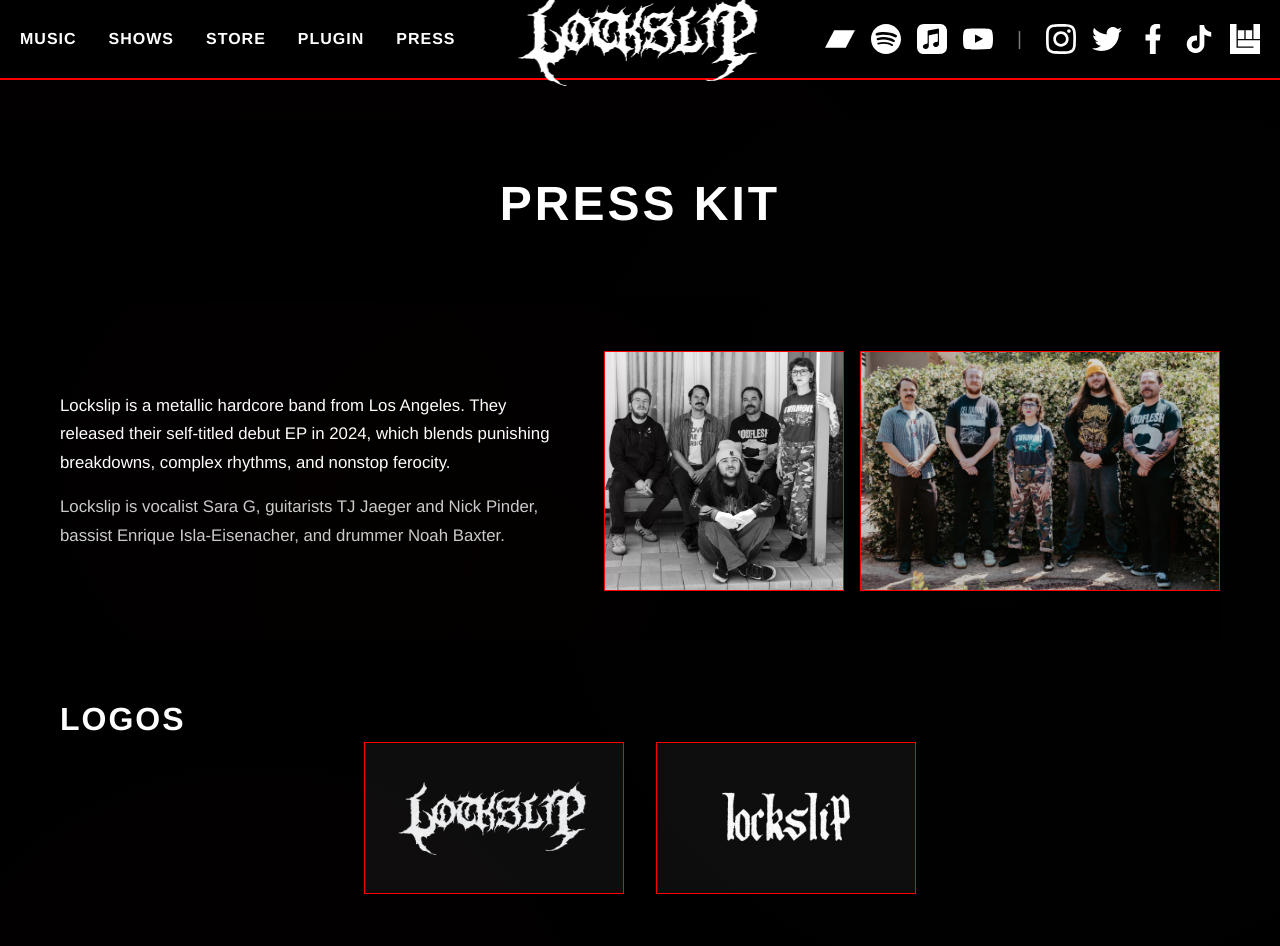
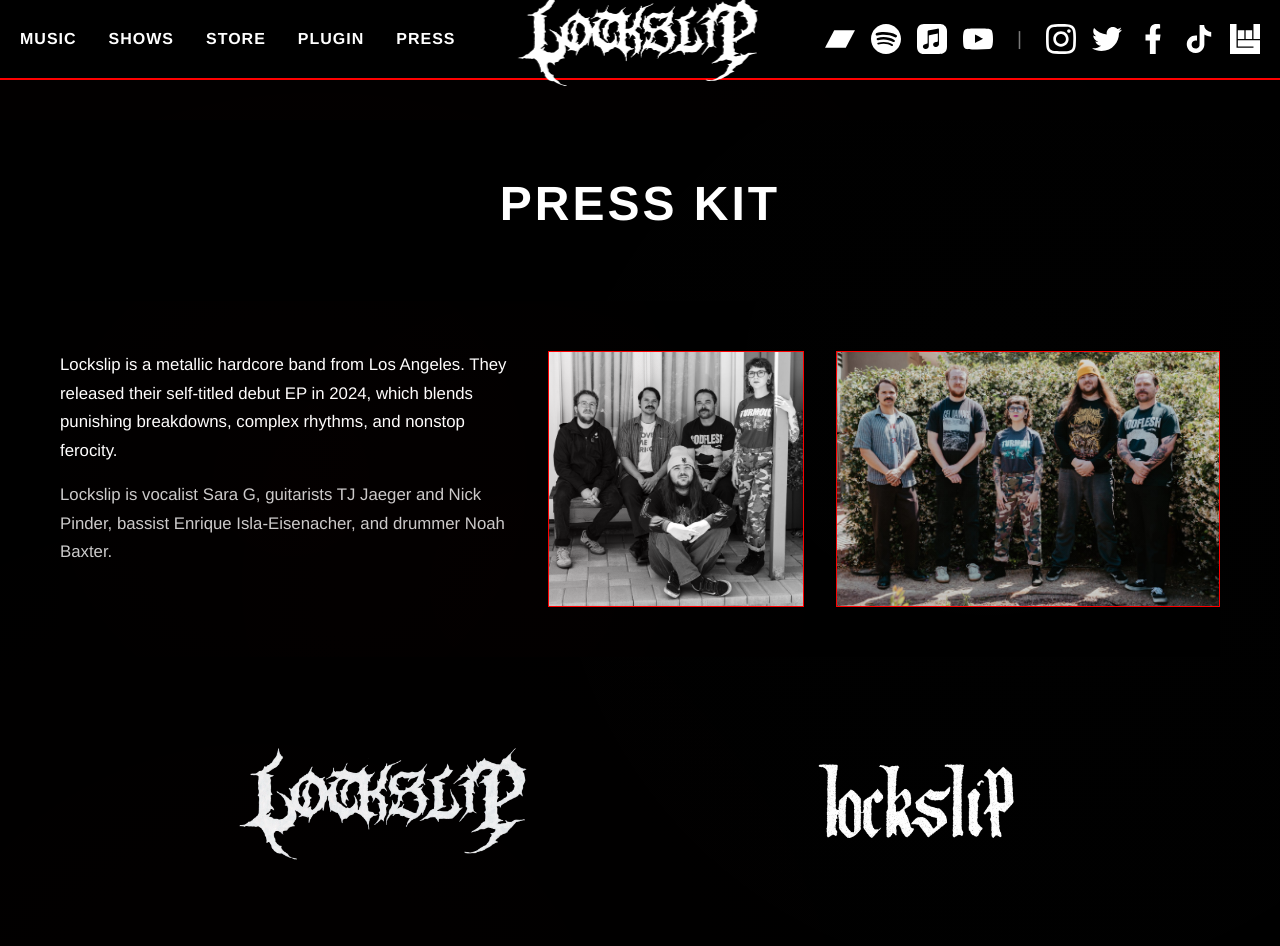
Before and after one commit to noahbaxter/lockslip.band, a plain HTML site: page press/index.html in a window 1280 px wide. Shown: the top 946 px of the page. Drawn offline with Linux system fonts and the light colour scheme; files that its build step writes are made by us from their sources.

Commit message:
Make press logos a full-width row and fix responsive media layout

```diff
--- a/js/components/media.js
+++ b/js/components/media.js
@@ -3,6 +3,17 @@ const DOWNLOAD_ICON_SVG = '<svg viewBox="0 0 24 24" fill="none" stroke="currentC
 
 // Media Component
 const MediaComponent = {
+    // Turn an aspect string ("4 / 5", "0.8") into a width/height number
+    aspectToNumber(aspect) {
+        const str = String(aspect).trim();
+        if (str.includes('/')) {
+            const [w, h] = str.split('/').map(n => parseFloat(n));
+            return h ? w / h : 1;
+        }
+        const n = parseFloat(str);
+        return n || 1;
+    },
+
     renderPhotoCard(photo, index, modalName = 'photoModal') {
         const downloadUrl = photo.hires || photo.image;
         const alt = photo.venue ? `${photo.venue} - ${photo.location}` : 'Lockslip band photo';
@@ -12,8 +23,10 @@ const MediaComponent = {
         // Optional per-image frame overrides: aspect ratio of the frame, crop position of the image
         const frameStyle = photo.aspect ? ` style="aspect-ratio:${photo.aspect}"` : '';
         const imgStyle = photo.objectPosition ? ` style="object-position:${photo.objectPosition}"` : '';
+        // Expose the numeric width/height ratio so stacked layouts can size cards by it
+        const cardStyle = photo.aspect ? ` style="--ar:${this.aspectToNumber(photo.aspect)}"` : '';
         return `
-            <div class="photo-card" data-photo-index="${index}" onclick="${modalName}.open(${index})">
+            <div class="photo-card" data-photo-index="${index}"${cardStyle} onclick="${modalName}.open(${index})">
                 <div class="photo-placeholder"${frameStyle}>
                     ${photo.image ? `<img src="${photo.image}" alt="${alt}"${imgStyle}>` : ''}
                     ${download}
--- a/js/components/press.js
+++ b/js/components/press.js
@@ -40,16 +40,26 @@ const PressComponent = {
         `;
     },
 
+    // Logos tucked under the bio, no section header
+    renderLogos(logos) {
+        if (!logos || !logos.items) return '';
+        const items = logos.items.filter(l => !l.hidden);
+        if (items.length === 0) return '';
+        return `<div class="press-logos">${items.map(l => MediaComponent.renderLogoCard(l)).join('')}</div>`;
+    },
+
     render(press, media) {
         if (!press) return '';
         return `
             <div class="container">
                 <h2>${press.sectionTitle}</h2>
                 <section class="press-intro">
-                    <div class="press-bio">${this.renderBio(press.bio)}</div>
+                    <div class="press-intro-left">
+                        <div class="press-bio">${this.renderBio(press.bio)}</div>
+                    </div>
                     ${this.renderBandPhotos(press.bandPhotos)}
                 </section>
-                ${media && media.logos ? MediaComponent.renderLogosSection(media.logos) : ''}
+                ${media ? this.renderLogos(media.logos) : ''}
                 ${media && media.photos ? MediaComponent.renderPhotosSection(media.photos) : ''}
                 ${media && media.videos ? MediaComponent.renderVideosSection(media.videos) : ''}
             </div>
--- a/styles/base/variables.css
+++ b/styles/base/variables.css
@@ -63,6 +63,7 @@
     /* Common Properties */
     --standard-border: 1px solid var(--border-color);
     --standard-transition: all 0.2s ease;
+    --photo-gap: 2rem;
 
     /* Common Shows Styling Variables */
     --show-padding-standard: 1rem;
--- a/styles/components/media.css
+++ b/styles/components/media.css
@@ -7,7 +7,7 @@
 .photo-grid {
     display: grid;
     grid-template-columns: repeat(auto-fit, minmax(300px, 1fr));
-    gap: 2rem;
+    gap: var(--photo-gap);
     margin-bottom: 3rem;
 }
 
@@ -21,7 +21,6 @@
     height: 250px;
     background: linear-gradient(45deg, var(--border-color), var(--section-alt));
     border-radius: 0;
-    margin-bottom: 1rem;
     position: relative;
     display: flex;
     align-items: center;
@@ -84,8 +83,8 @@
 /* Videos Grid */
 .video-grid {
     display: grid;
-    grid-template-columns: repeat(auto-fit, minmax(350px, 1fr));
-    gap: 2rem;
+    grid-template-columns: repeat(auto-fit, minmax(300px, 1fr));
+    gap: var(--photo-gap);
     margin-bottom: 3rem;
 }
 
@@ -173,7 +172,7 @@
     display: grid;
     grid-template-columns: repeat(auto-fit, minmax(200px, 260px));
     gap: 2rem;
-    justify-content: center;
+    justify-content: start;
 }
 
 .logo-card {
--- a/styles/components/press.css
+++ b/styles/components/press.css
@@ -9,17 +9,62 @@ body.press-page main {
     margin-bottom: 3.5rem;
 }
 
-/* Intro: bio on the left, band photos on the right */
+/* Intro: bio on the left, band photos on the right. Proportional columns so
+   the photos scale down with the viewport instead of crushing the bio. */
 .press-intro {
     display: grid;
-    grid-template-columns: 1fr auto;
+    grid-template-columns: minmax(0, 1fr) minmax(0, 1.5fr);
     gap: 2.5rem;
-    align-items: center;
+    align-items: start;
     margin-bottom: 3.5rem;
 }
 
 .press-bio {
     margin: 0;
+}
+
+/* Logos: a row of two below the bio + band photos, plain marks (no card
+   chrome, no header). Each box hugs its logo so the download button stays at
+   the logo's corner. */
+.press-logos {
+    display: flex;
+    width: 100%;
+    max-width: 1000px;
+    align-items: center;
+    justify-content: space-around;
+    gap: 4rem;
+    margin: 0 auto 3.5rem;
+}
+
+.press-logos .logo-card,
+.press-logos .logo-card:hover {
+    border: none;
+    background: none;
+    box-shadow: none;
+    transition: none;
+}
+
+.press-logos .logo-preview {
+    height: 180px;
+    width: auto;
+    padding: 0;
+    background: none;
+    justify-content: center;
+}
+
+.press-logos .logo-preview img {
+    max-height: 100%;
+    width: auto;
+}
+
+.press-logos .photo-download {
+    width: 26px;
+    height: 26px;
+}
+
+.press-logos .photo-download svg {
+    width: 13px;
+    height: 13px;
 }
 
 .press-bio p {
@@ -39,31 +84,41 @@ body.press-page main {
    press.json sets each frame's ratio. */
 .band-photo-grid {
     display: flex;
-    gap: 1rem;
-    align-items: center;
+    gap: var(--photo-gap);
+    align-items: flex-start;
+}
+
+/* Each card grows by its aspect ratio so the photos fill the row at any width
+   with differing widths but equal heights */
+.band-photo-grid .photo-card {
+    flex: var(--ar, 1) 1 0;
+    min-width: 0;
 }
 
 .band-photo-grid .photo-placeholder {
-    height: 240px;
-    width: auto;
+    width: 100%;
+    height: auto;
     aspect-ratio: 4 / 5;
-    margin-bottom: 0;
 }
 
-@media (max-width: 768px) {
+/* Tablet: bio reflows above the band photos (photos stay side by side) */
+@media (max-width: 1024px) {
     .press-intro {
         grid-template-columns: 1fr;
         gap: 1.5rem;
     }
+}
 
+/* Mobile: stack the band photos too */
+@media (max-width: 768px) {
     .band-photo-grid {
         flex-direction: column;
         align-items: stretch;
     }
 
-    .band-photo-grid .photo-placeholder {
-        width: 100%;
-        height: auto;
+    /* Stacked: each photo is full width, so don't grow by aspect ratio */
+    .band-photo-grid .photo-card {
+        flex: 0 0 auto;
     }
 
     .press-bio p {
```
